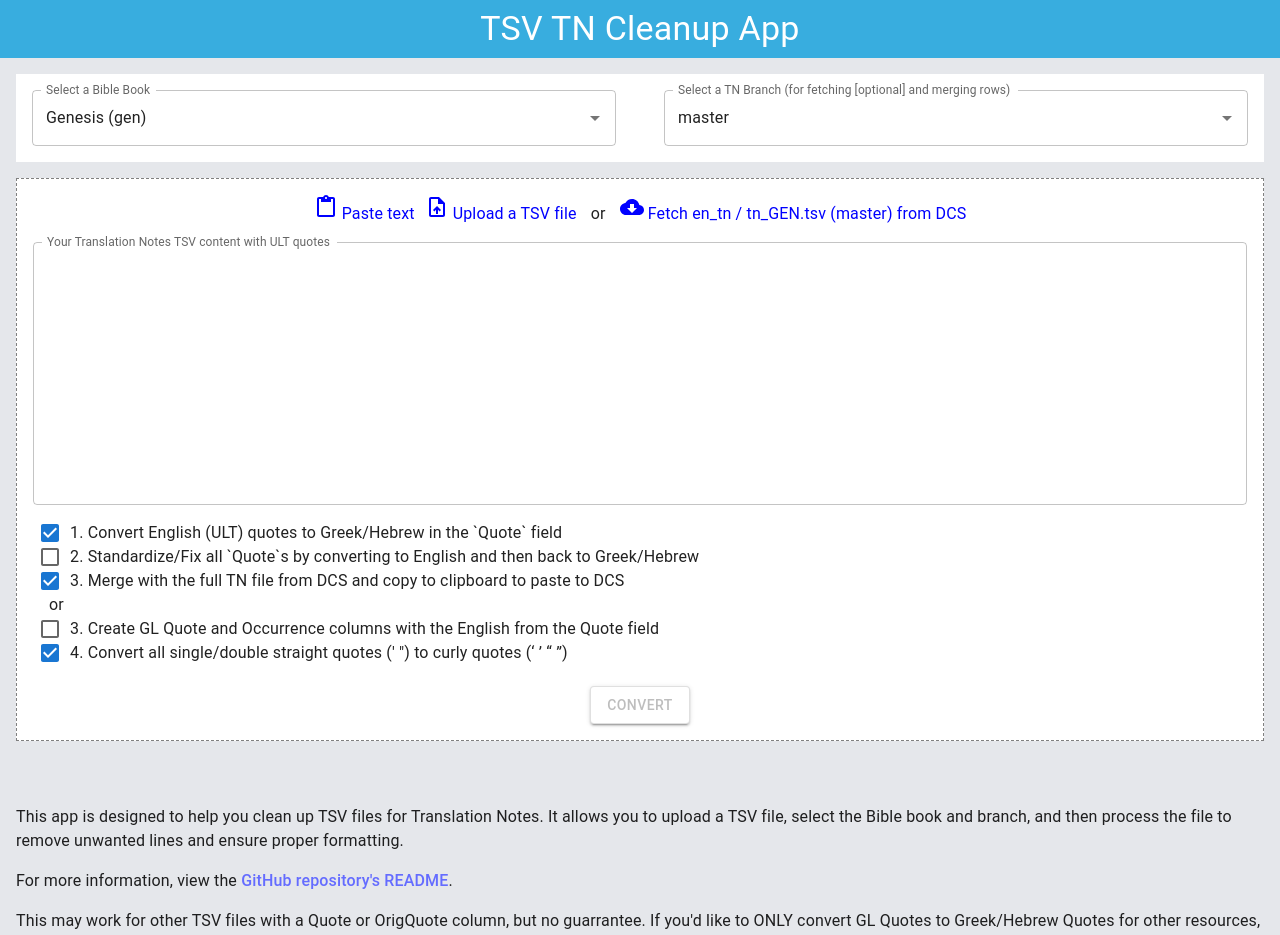
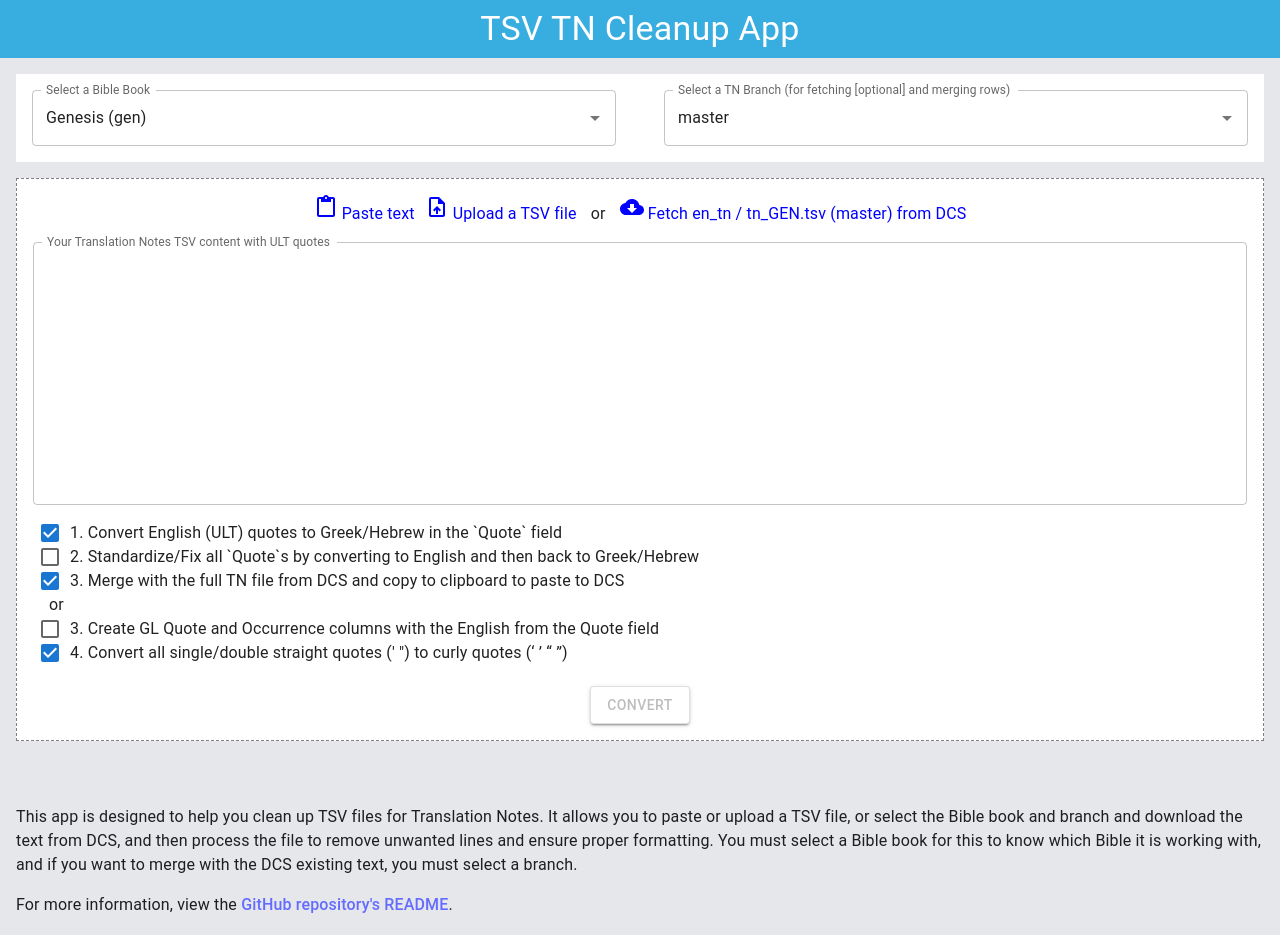
Before and after one commit to unfoldingWord/tsv7-tn-cleanup-app, a React (Vite) app: page / in a window 1280 px wide. Shown: the top 935 px of the page. Built offline with nearby package versions, Linux system fonts and the light colour scheme; no server answers.

Commit message:
Adds Github banner

```diff
--- a/src/App.jsx
+++ b/src/App.jsx
@@ -29,8 +29,9 @@ function App() {
         <Box sx={{ padding: 2 }}>
           <div>
             <p>
-              This app is designed to help you clean up TSV files for Translation Notes. It allows you to upload a TSV file, select the Bible book and branch, and then process the
-              file to remove unwanted lines and ensure proper formatting.
+              This app is designed to help you clean up TSV files for Translation Notes. It allows you to paste or upload a TSV file, or select the Bible book and branch and
+              download the text from DCS, and then process the file to remove unwanted lines and ensure proper formatting. You must select a Bible book for this to know which Bible
+              it is working with, and if you want to merge with the DCS existing text, you must select a branch.
             </p>
             <p>
               For more information, view the{' '}
```
